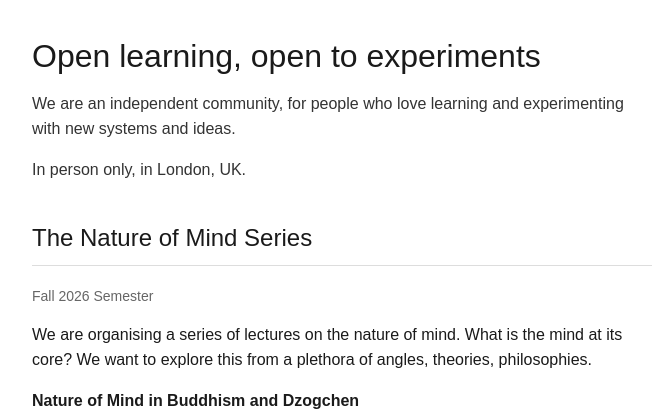
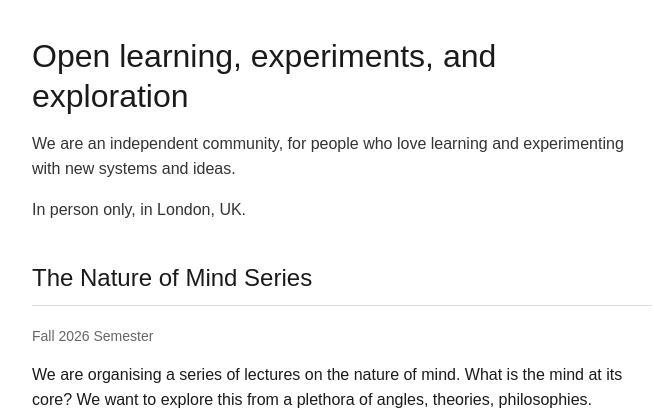
Before and after one commit to shoshincollege/shoshincollege.org, a Django app: page / in a window 1280 px wide. Shown: the part 99-519 px from the top of the page, without its empty margins (298-952 px from the left). Run offline with Django 5.2, Linux system fonts and the light colour scheme.

Commit message:
Update homepage heading to include exploration

```diff
--- a/main/templates/main/index.html
+++ b/main/templates/main/index.html
@@ -2,7 +2,7 @@
 
 {% block content %}
 <header class="page-header">
-    <h1>Open learning, open to experiments</h1>
+    <h1>Open learning, experiments, and exploration</h1>
     <p>
       We are an independent community, for people who love learning and
       experimenting with new systems and ideas.
```
